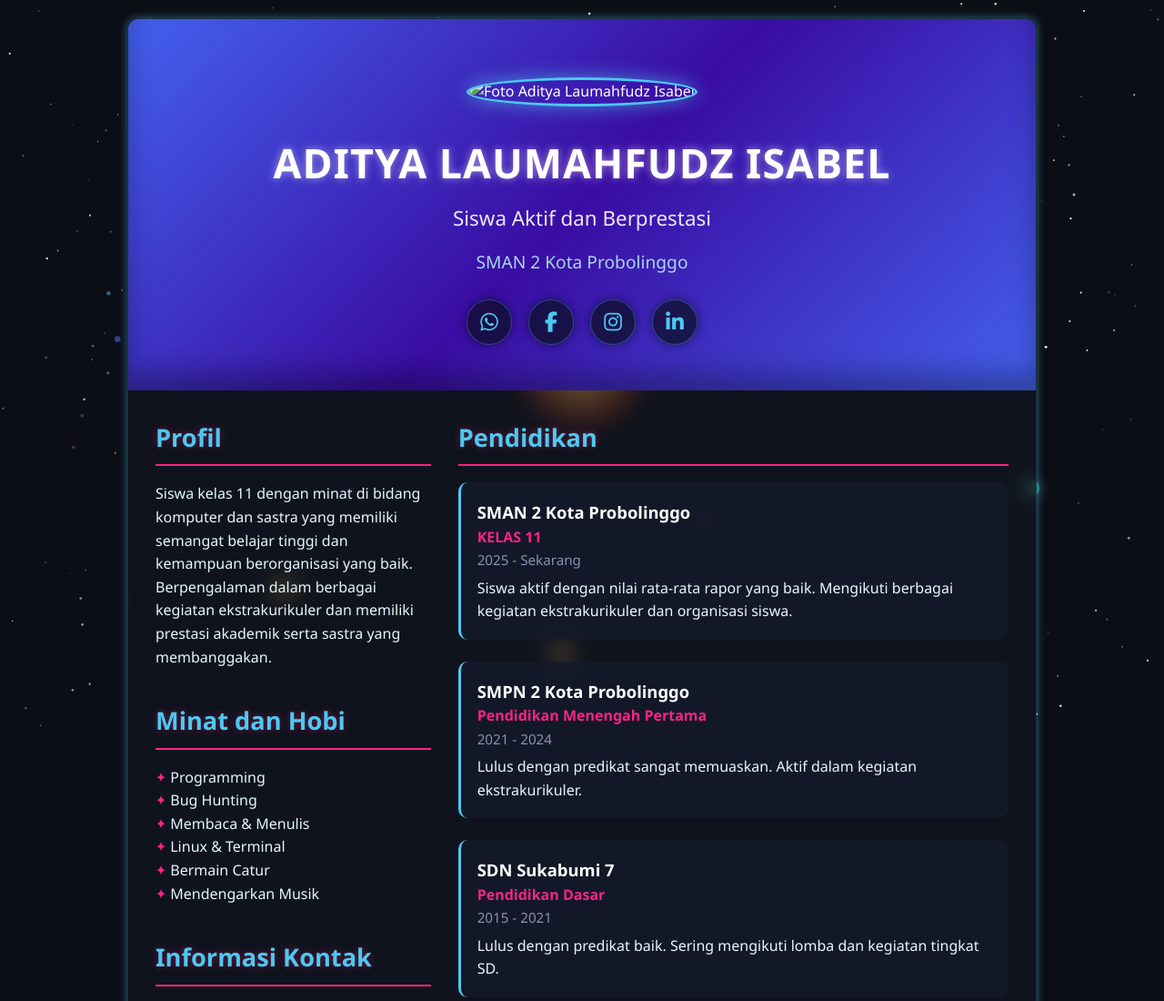
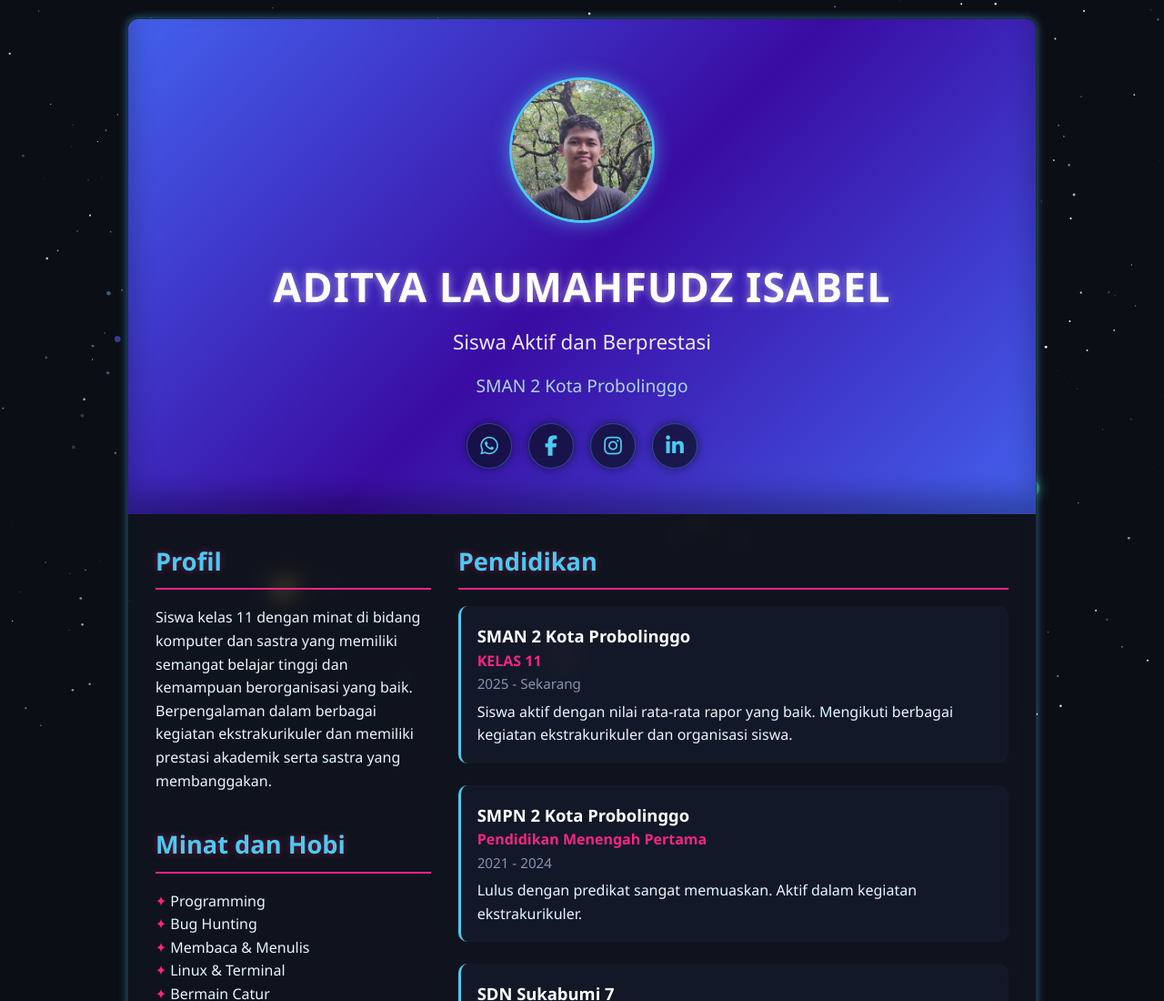
Before and after one commit to AdityaLaumahfudz-XY/Portofolio-Tema-Angkasa, a plain HTML site: page index.html in a window 1280 px wide. Shown: the top 1100 px of the page at 91% size. Drawn offline with Linux system fonts and the light colour scheme; animation ran at ten frames a second.

Commit message:
Update index.html

```diff
--- a/index.html
+++ b/index.html
@@ -333,7 +333,7 @@
 
 <div class="container">
     <header>
-        <img src="images/FotoAditya.jpg" alt="Foto Aditya Laumahfudz Isabel" class="profile-img">
+        <img src="FotoAditya.jpg" alt="Foto Aditya Laumahfudz Isabel" class="profile-img">
         <!-- Jika gambar tidak muncul, ganti dengan placeholder online -->
         <!-- <img src="https://via.placeholder.com/160?text=Aditya" alt="Foto Aditya Laumahfudz Isabel" class="profile-img"> -->
         <h1>ADITYA LAUMAHFUDZ ISABEL</h1>
@@ -973,4 +973,5 @@
     });
 </script>
 </body>
+
 </html>
```
